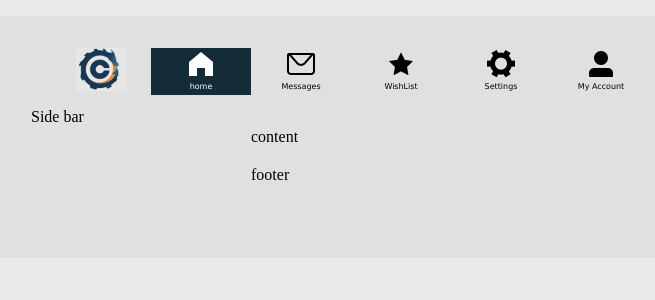
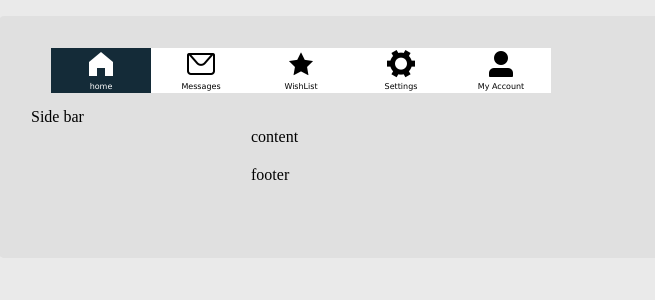
Before and after one commit to jdaison/StarkCoreMockup, a Vue app: page / in a window 1280 px wide. Shown: the top 300 px of the page, without its empty margins (25-680 px from the left). Built offline with nearby package versions, Linux system fonts and the light colour scheme.

Commit message:
remove image formo menubar and add background color

```diff
--- a/src/components/menu/MenuBar.vue
+++ b/src/components/menu/MenuBar.vue
@@ -1,8 +1,5 @@
 <template>
   <ElContainer>
-    <div>
-      <img id="img-logo" alt="starkcore logo" src="../../assets/logo.png"/>
-    </div>
     <div v-on:click='toggleMenu($event)' id="home" v-bind:class="{ active: isHomeActive }" >
       <i class="el-icon-s-home"></i>
       <p>home</p>
--- a/src/components/menu/menubar.scss
+++ b/src/components/menu/menubar.scss
@@ -14,6 +14,7 @@ i {
 div {
   width: 100px;
   text-align: center;
+    background-color: white;
 }
 
 div:hover {
--- a/src/views/MainView/mainview.scss
+++ b/src/views/MainView/mainview.scss
@@ -1,17 +1,5 @@
 $break-small: 720px;
 $break-large: 1200px;
-
-.MenuBar {
-  width: 100%
-}
-
-.login {
-  display: grid;
-  grid-template-columns: 1fr 1fr;
-  height: 100vh;
-  @media screen and (max-width: $break-small) {
-    display: block;
-  }
 
 slide-enter-active,
 .slide-leave-active
@@ -24,5 +12,3 @@ $break-large: 1200px;
 .slide-leave-to {
   transform: translateY(60%);
 }
-
-}
```
Lines whose indentation alone changed are shown as unchanged.
